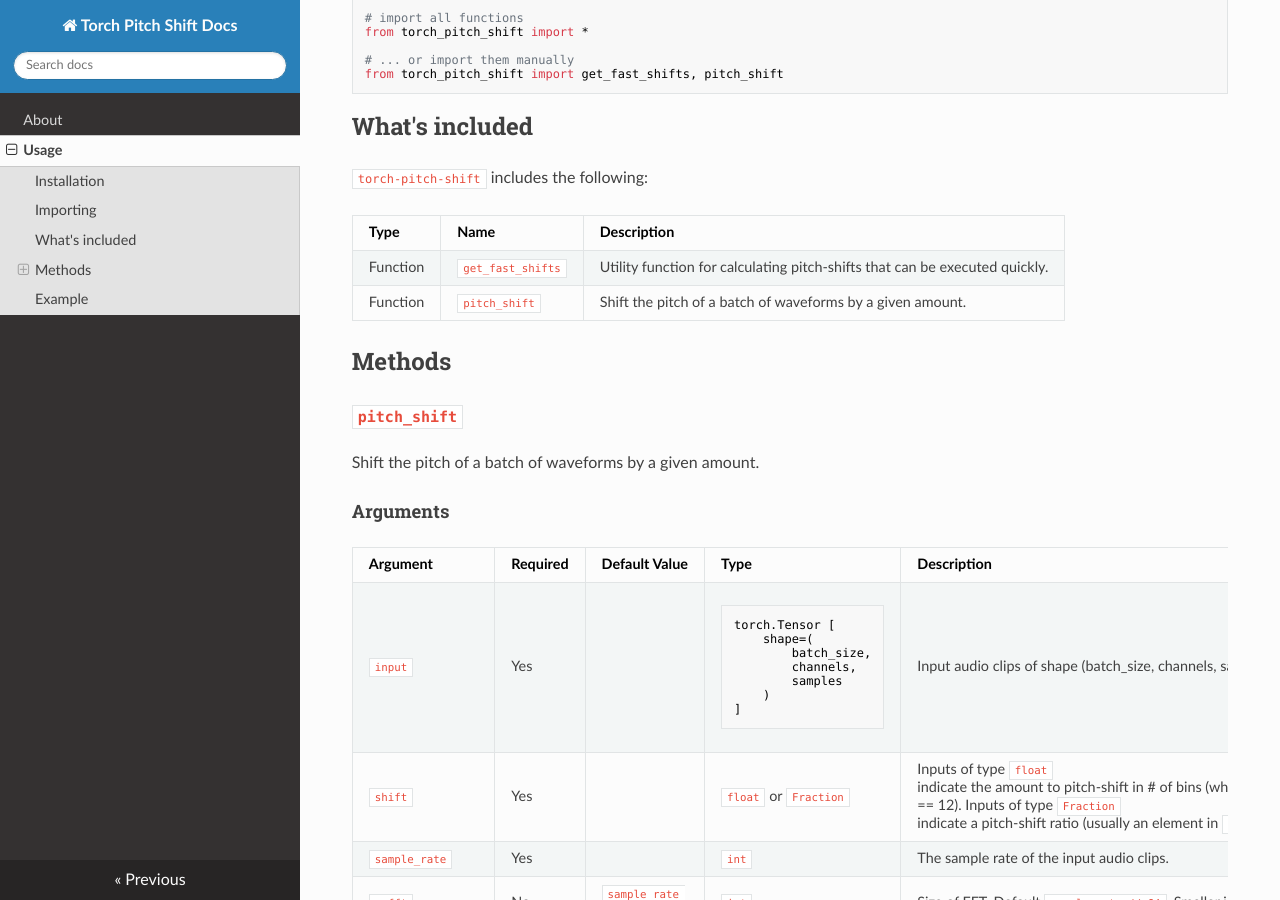
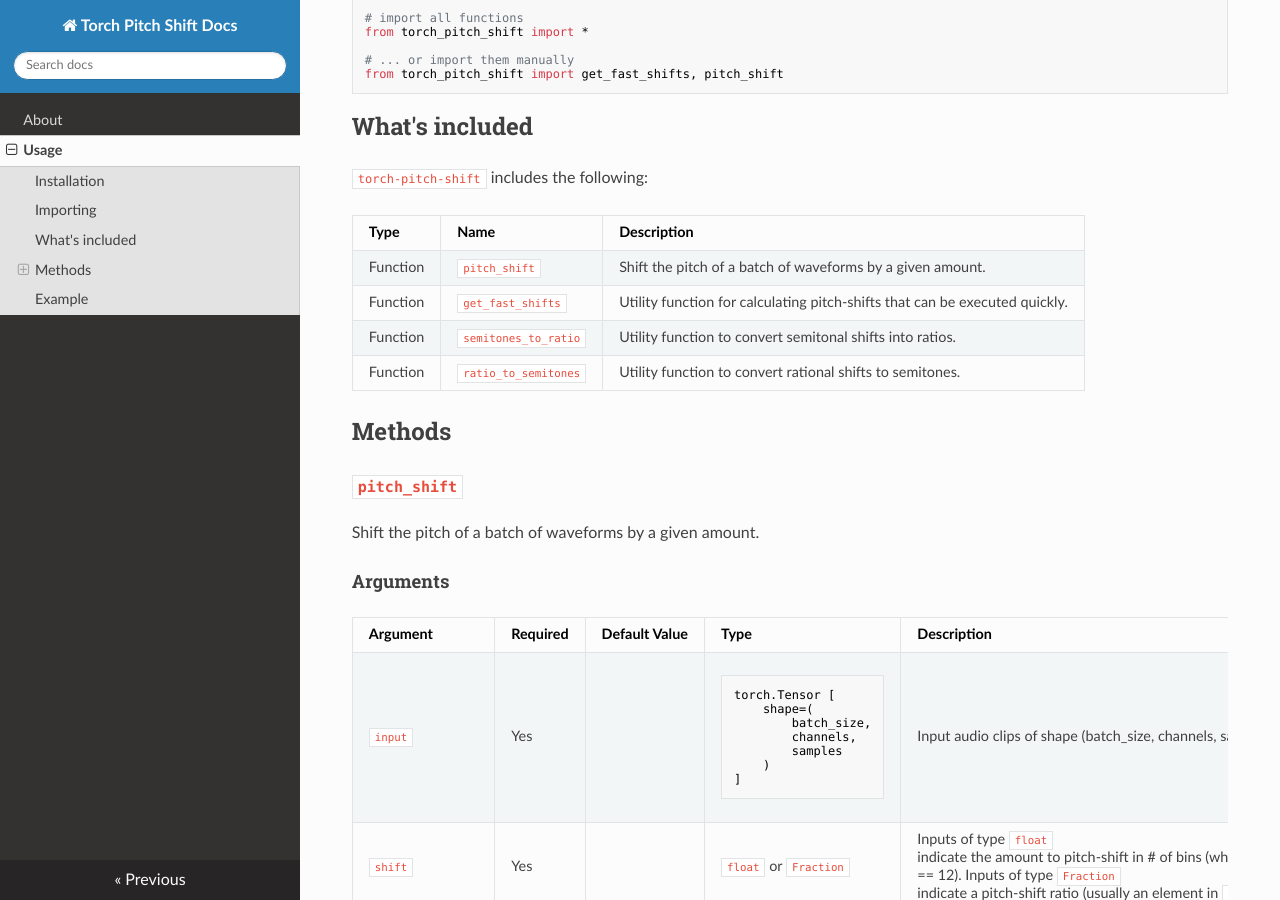
Before and after one commit to KentoNishi/torch-pitch-shift, an MkDocs documentation site: the page built from docs/usage.md, in a window 1280 px wide and 900 px high, scrolled down 533 px. Built offline with MkDocs 1.6.1, drawn with Linux system fonts in a browser that asks for light colours; nearby versions of some CDN libraries.

Commit message:
Update list of functions

```diff
--- a/docs/usage.md
+++ b/docs/usage.md
@@ -39,13 +39,23 @@
   <tbody>
     <tr>
       <td>Function</td>
+      <td><code>pitch_shift</code></td>
+      <td>Shift the pitch of a batch of waveforms by a given amount.</td>
+    </tr>
+    <tr>
+      <td>Function</td>
       <td><code>get_fast_shifts</code></td>
       <td>Utility function for calculating pitch-shifts that can be executed quickly.</td>
     </tr>
     <tr>
       <td>Function</td>
-      <td><code>pitch_shift</code></td>
-      <td>Shift the pitch of a batch of waveforms by a given amount.</td>
+      <td><code>semitones_to_ratio</code></td>
+      <td>Utility function to convert semitonal shifts into ratios.</td>
+    </tr>
+    <tr>
+      <td>Function</td>
+      <td><code>ratio_to_semitones</code></td>
+      <td>Utility function to convert rational shifts to semitones.</td>
     </tr>
   </tbody>
 </table>
```
